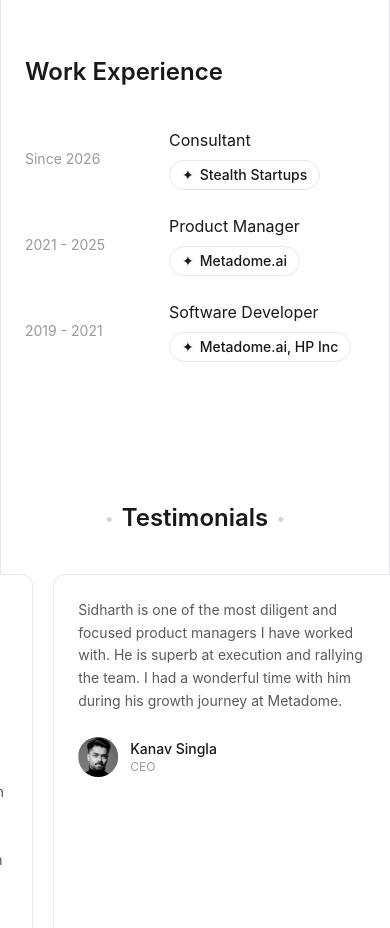
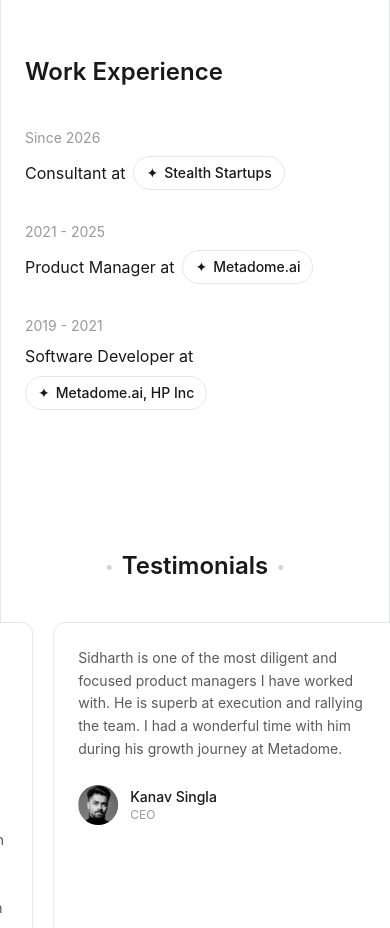
Before and after one commit to Hiccup99/myportfolio, a React (Vite) app: page / in a window 390 px wide. Shown: the part 2920-3848 px from the top of the page. Built offline with nearby package versions, Linux system fonts and the light colour scheme; a web font is replaced by a local one.

Commit message:
fixed work experience section in mobile

```diff
--- a/src/components/Experience.tsx
+++ b/src/components/Experience.tsx
@@ -36,16 +36,16 @@ const Experience = () => {
         <h2 className="mb-10 text-2xl font-semibold text-dark md:text-3xl">Work Experience</h2>
 
         {/* Experience List */}
-        <div className="space-y-6">
+        <div className="space-y-8">
           {experiences.map((exp, index) => (
-            <div key={index} className="flex items-center gap-6 md:gap-4">
+            <div key={index}>
               {/* Period */}
-              <span className="w-[120px] shrink-0 text-sm text-secondary">{exp.period}</span>
+              <p className="mb-2 text-sm text-secondary">{exp.period}</p>
 
               {/* Role and Company */}
               <div className="flex flex-wrap items-center gap-2">
-                <span className="text-base text-dark">{exp.role}</span>
-                <span className="inline-flex items-center gap-1.5 rounded-full border border-gray-200 bg-white px-3 py-1 text-sm font-medium">
+                <span className="text-base text-dark">{exp.role} at</span>
+                <span className="inline-flex items-center gap-1.5 rounded-full border border-gray-200 bg-white px-3 py-1.5 text-sm font-medium">
                   {exp.logo && <span>{exp.logo}</span>}
                   {exp.company}
                 </span>
```
